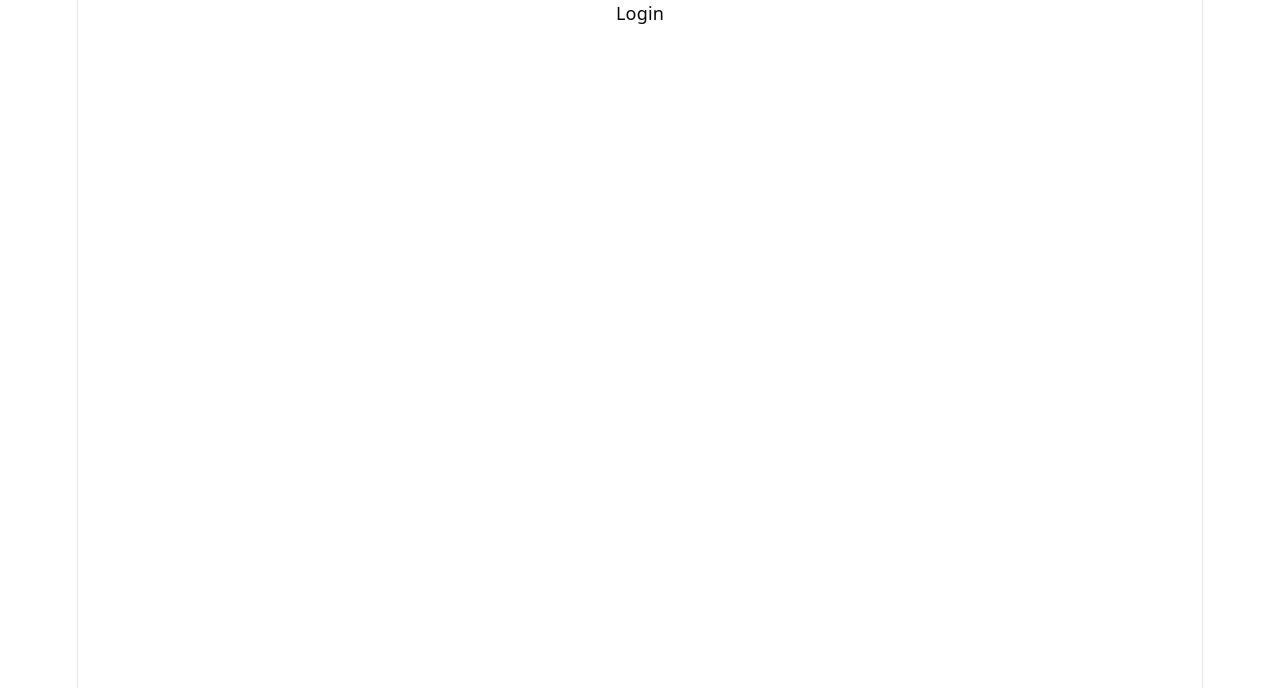
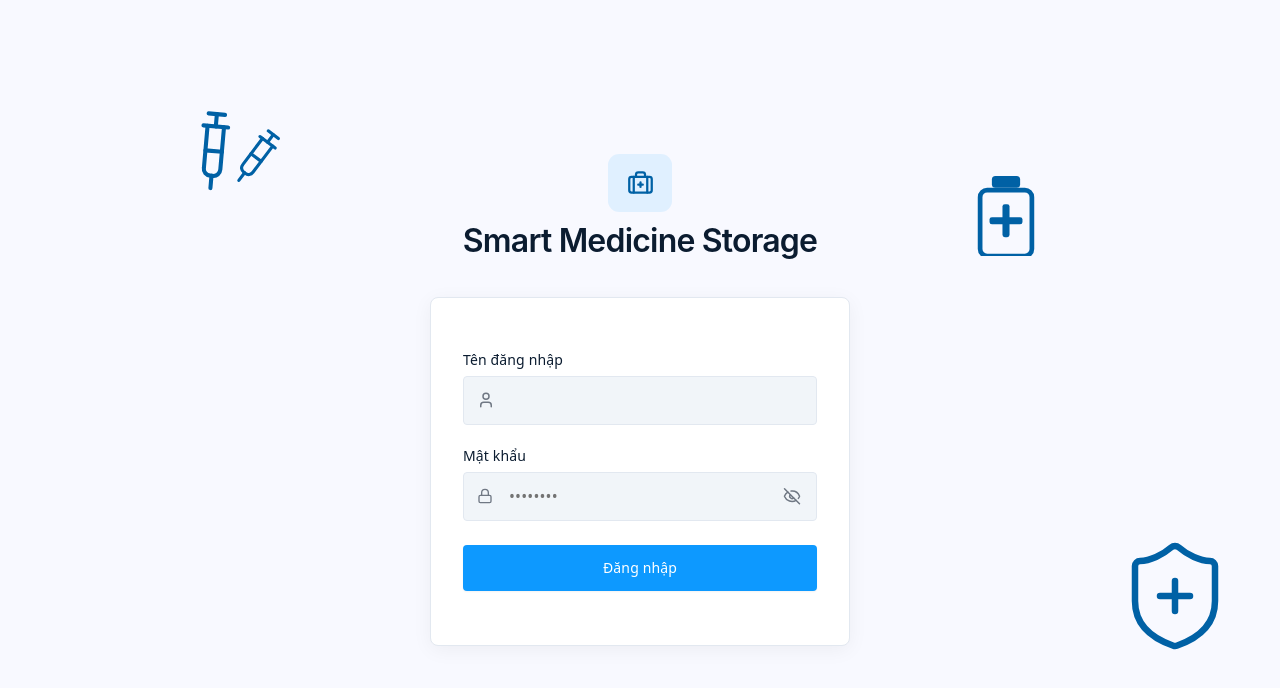
Before and after one commit to daovudat2305-cmd/IoT-SmartMedicine, a React (Vite) app in the folder Website/frontend/: page /login in a window 1280 px wide. Shown: the top 688 px of the page. Built offline with nearby package versions, Linux system fonts and the light colour scheme.

Commit message:
feat(frontend): redesign login page and add layout/UI components

```diff
--- /dev/null
+++ b/Website/frontend/src/components/MedicineBottle.tsx
@@ -0,0 +1,12 @@
+const BRAND = '#0061A5'
+
+export function MedicineBottle({ className }: { className?: string }) {
+  return (
+    <svg viewBox="0 0 52 68" fill="none" className={className}>
+      <rect x="14" y="0" width="24" height="10" rx="3" fill={BRAND} />
+      <rect x="4" y="12" width="44" height="56" rx="6" fill="none" stroke={BRAND} strokeWidth="4" />
+      <rect x="12" y="35" width="28" height="6" rx="2" fill={BRAND} />
+      <rect x="23" y="24" width="6" height="28" rx="2" fill={BRAND} />
+    </svg>
+  )
+}
--- a/Website/frontend/src/index.css
+++ b/Website/frontend/src/index.css
@@ -118,11 +118,7 @@
 }
 
 #root {
-  width: 1126px;
-  max-width: 100%;
-  margin: 0 auto;
-  text-align: center;
-  border-inline: 1px solid var(--border);
+  width: 100%;
   min-height: 100svh;
   display: flex;
   flex-direction: column;
@@ -144,20 +140,24 @@ h1 {
   font-size: 56px;
   letter-spacing: -1.68px;
   margin: 32px 0;
+
   @media (max-width: 1024px) {
     font-size: 36px;
     margin: 20px 0;
   }
 }
+
 h2 {
   font-size: 24px;
   line-height: 118%;
   letter-spacing: -0.24px;
   margin: 0 0 8px;
+
   @media (max-width: 1024px) {
     font-size: 20px;
   }
 }
+
 p {
   margin: 0;
 }
@@ -256,8 +256,14 @@ code {
 
 @layer base {
   * {
-    @apply border-border outline-ring/50;}
+    @apply border-border outline-ring/50;
+  }
+
   body {
-    @apply bg-background text-foreground;}
+    @apply bg-background text-foreground;
+  }
+
   html {
-    @apply font-sans;}}
+    @apply font-sans;
+  }
+}
--- a/Website/frontend/src/pages/Login.tsx
+++ b/Website/frontend/src/pages/Login.tsx
@@ -1,9 +1,241 @@
-import React from 'react'
+import { useState } from "react";
+import {
+  Lock,
+  Eye,
+  EyeOff,
+  Syringe,
+  ShieldPlus,
+  BriefcaseMedical,
+  User,
+} from "lucide-react";
+import { Button } from "@/components/ui/button";
+import { Input } from "@/components/ui/input";
+import { Label } from "@/components/ui/label";
+import { Card, CardContent } from "@/components/ui/card";
+import { MedicineBottle } from "@/components/MedicineBottle";
 
-const Login = () => {
+const BRAND = "#0061A5";
+const BTN_CLR = "#0D99FF";
+const TITLE = "#0B1C30";
+const ICON_FG = "#707884";
+const IN_BG = "#F1F5F9";
+const IN_BD = "#E2E8F0";
+const PAGE_BG = "#F8F9FF";
+const LOGO_BG = "rgba(13,153,255,0.1)";
+
+export default function Login() {
+  const [showPassword, setShowPassword] = useState(false);
+
   return (
-    <div>Login</div>
-  )
+    <div
+      className="relative flex min-h-screen w-full items-center justify-center overflow-hidden px-4 py-10 sm:px-8"
+      style={{ background: PAGE_BG }}
+    >
+      {/* Desktop decorative icons */}
+      <div
+        className="absolute hidden md:flex items-end"
+        style={{ left: "14%", top: "14%", color: BRAND }}
+      >
+        <Syringe
+          size={60}
+          strokeWidth={1.4}
+          style={{ transform: "rotate(-40deg)" }}
+          className="lg:!size-[70px]"
+        />
+        <Syringe
+          size={46}
+          strokeWidth={1.4}
+          style={{ transform: "rotate(-8deg)", marginLeft: -18 }}
+          className="lg:!size-[54px]"
+        />
+      </div>
+      <div
+        className="absolute hidden md:block"
+        style={{ right: "19%", top: "22%" }}
+      >
+        <MedicineBottle className="w-[52px] h-[68px] lg:w-[62px] lg:h-[80px]" />
+      </div>
+      <div
+        className="absolute hidden md:flex"
+        style={{ right: "3.5%", bottom: "18%" }}
+      >
+        <ShieldPlus
+          strokeWidth={1.3}
+          style={{ color: BRAND }}
+          className="size-[100px] lg:size-[120px]"
+        />
+      </div>
+
+      {/* Mobile decorative icons */}
+      <div
+        className="absolute top-3 left-3 flex items-end md:hidden"
+        style={{ color: BRAND }}
+      >
+        <Syringe
+          size={32}
+          strokeWidth={1.5}
+          style={{ transform: "rotate(-40deg)" }}
+        />
+        <Syringe
+          size={24}
+          strokeWidth={1.5}
+          style={{ transform: "rotate(-8deg)", marginLeft: -8 }}
+        />
+      </div>
+      <div className="absolute top-3 right-3 md:hidden">
+        <MedicineBottle className="w-[32px] h-[42px]" />
+      </div>
+      <div className="absolute bottom-3 right-3 md:hidden">
+        <ShieldPlus size={44} strokeWidth={1.4} style={{ color: BRAND }} />
+      </div>
+
+      {/* Login Card Container */}
+      <div
+        className="relative z-10 flex w-full flex-col gap-8"
+        style={{ maxWidth: 420 }}
+      >
+        <div className="flex flex-col items-center gap-2">
+          <div
+            className="flex items-center justify-center rounded-lg"
+            style={{ width: 64, height: 58, background: LOGO_BG }}
+          >
+            <BriefcaseMedical
+              size={27}
+              strokeWidth={2}
+              style={{ color: BRAND }}
+            />
+          </div>
+          <h1
+            className="text-center"
+            style={{
+              fontFamily: "Inter, sans-serif",
+              fontWeight: 600,
+              fontSize: "clamp(20px, 4vw, 32px)",
+              lineHeight: "40px",
+              letterSpacing: "-0.8px",
+              color: TITLE,
+              margin: 0,
+            }}
+          >
+            Smart Medicine Storage
+          </h1>
+        </div>
+
+        {/* Login Card */}
+        <Card
+          className="w-full border"
+          style={{
+            borderColor: IN_BD,
+            borderRadius: 8,
+            boxShadow: "0px 4px 20px rgba(0,0,0,0.05)",
+          }}
+        >
+          <CardContent
+            className="flex flex-col"
+            style={{ gap: 24, padding: 32 }}
+          >
+            {/* Ten dang nhap */}
+            <div className="flex flex-col gap-2">
+              <Label
+                htmlFor="login-username"
+                style={{
+                  color: TITLE,
+                  fontSize: 14,
+                  fontWeight: 500,
+                  letterSpacing: "0.14px",
+                }}
+              >
+                Tên đăng nhập
+              </Label>
+              <div className="relative">
+                <User
+                  size={18}
+                  className="pointer-events-none absolute left-3 top-1/2 -translate-y-1/2"
+                  style={{ color: ICON_FG }}
+                />
+                <Input
+                  id="login-username"
+                  type="text"
+                  autoComplete="username"
+                  className="pl-10 focus-visible:border-[#0D99FF] focus-visible:ring-[#0D99FF]/20"
+                  style={{
+                    height: 49,
+                    background: IN_BG,
+                    borderColor: IN_BD,
+                    borderRadius: 4,
+                  }}
+                />
+              </div>
+            </div>
+
+            {/* Password */}
+            <div className="flex flex-col gap-2">
+              <Label
+                htmlFor="login-password"
+                style={{
+                  color: TITLE,
+                  fontSize: 14,
+                  fontWeight: 500,
+                  letterSpacing: "0.14px",
+                }}
+              >
+                Mật khẩu
+              </Label>
+              <div className="relative">
+                <Lock
+                  size={16}
+                  className="pointer-events-none absolute left-3 top-1/2 -translate-y-1/2"
+                  style={{ color: ICON_FG }}
+                />
+                <Input
+                  id="login-password"
+                  type={showPassword ? "text" : "password"}
+                  autoComplete="current-password"
+                  placeholder="••••••••"
+                  className="pl-10 pr-10 focus-visible:border-[#0D99FF] focus-visible:ring-[#0D99FF]/20"
+                  style={{
+                    height: 49,
+                    background: IN_BG,
+                    borderColor: IN_BD,
+                    borderRadius: 4,
+                  }}
+                />
+                <Button
+                  type="button"
+                  variant="ghost"
+                  size="icon-sm"
+                  onClick={() => setShowPassword((v) => !v)}
+                  aria-label={showPassword ? "Ẩn mật khẩu" : "Hiện mật khẩu"}
+                  className="absolute right-2 top-1/2 -translate-y-1/2 hover:bg-transparent"
+                >
+                  {showPassword ? (
+                    <Eye size={18} style={{ color: ICON_FG }} />
+                  ) : (
+                    <EyeOff size={18} style={{ color: ICON_FG }} />
+                  )}
+                </Button>
+              </div>
+            </div>
+
+            {/* Submit */}
+            <Button
+              type="submit"
+              id="login-submit"
+              className="w-full font-medium text-white transition-opacity hover:opacity-90 active:scale-[0.99]"
+              style={{
+                height: 46,
+                background: BTN_CLR,
+                borderRadius: 4,
+                boxShadow: "0px 1px 2px rgba(0,0,0,0.05)",
+                fontSize: 14,
+                letterSpacing: "0.14px",
+              }}
+            >
+              Đăng nhập
+            </Button>
+          </CardContent>
+        </Card>
+      </div>
+    </div>
+  );
 }
-
-export default Login
```
Also changed, not shown: Website/frontend/src/components/layout/Header.tsx (added), Website/frontend/src/components/layout/MainLayout.tsx (added), Website/frontend/src/components/layout/Sidebar.tsx (added).
